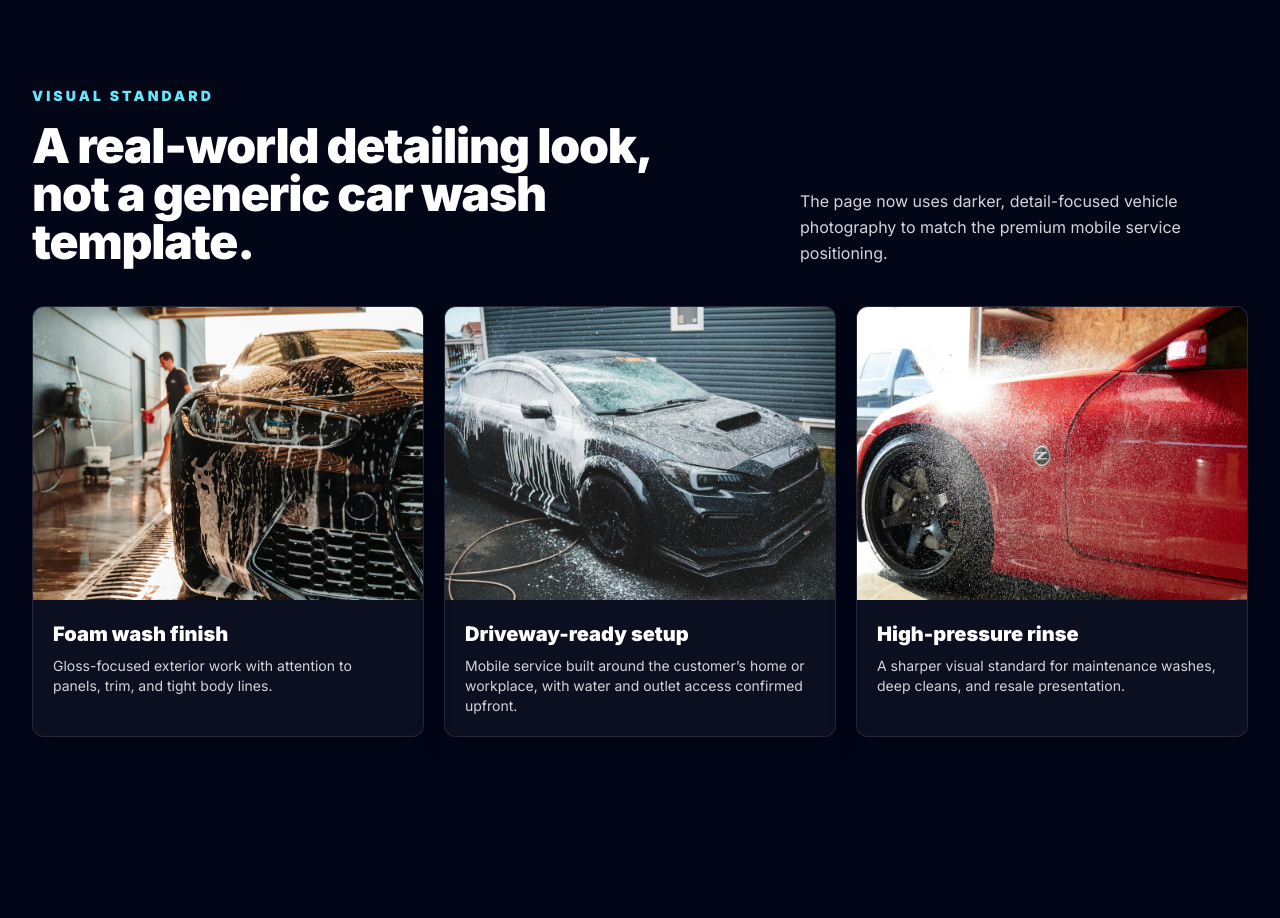
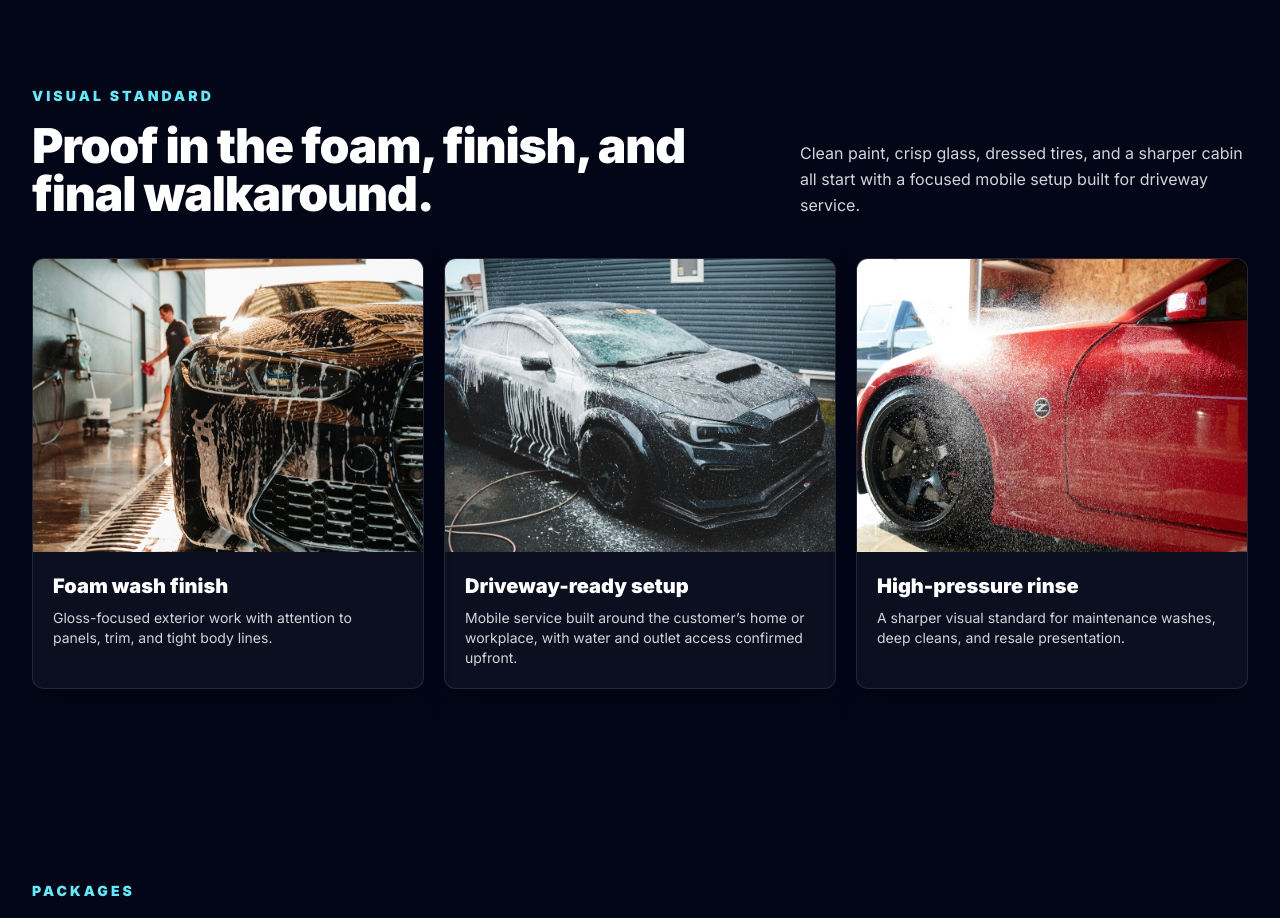
Before and after one commit to saturn-amarbat/St-detailing-website, a Next.js app: page / in a window 1280 px wide. Shown: the part 1460-2378 px from the top of the page. Built offline with nearby package versions, Linux system fonts and the light colour scheme.

Commit message:
Polish visual section copy

```diff
--- a/app/page.tsx
+++ b/app/page.tsx
@@ -212,11 +212,11 @@ export default function Home() {
                 <div>
                   <p className="text-sm font-black uppercase tracking-[0.22em] text-cyan-300">Visual standard</p>
                   <h2 className="mt-4 max-w-2xl text-4xl font-black tracking-tight text-white sm:text-5xl">
-                    A real-world detailing look, not a generic car wash template.
+                    Proof in the foam, finish, and final walkaround.
                   </h2>
                 </div>
                 <p className="max-w-md text-zinc-300">
-                  The page now uses darker, detail-focused vehicle photography to match the premium mobile service positioning.
+                  Clean paint, crisp glass, dressed tires, and a sharper cabin all start with a focused mobile setup built for driveway service.
                 </p>
               </div>
 
```
